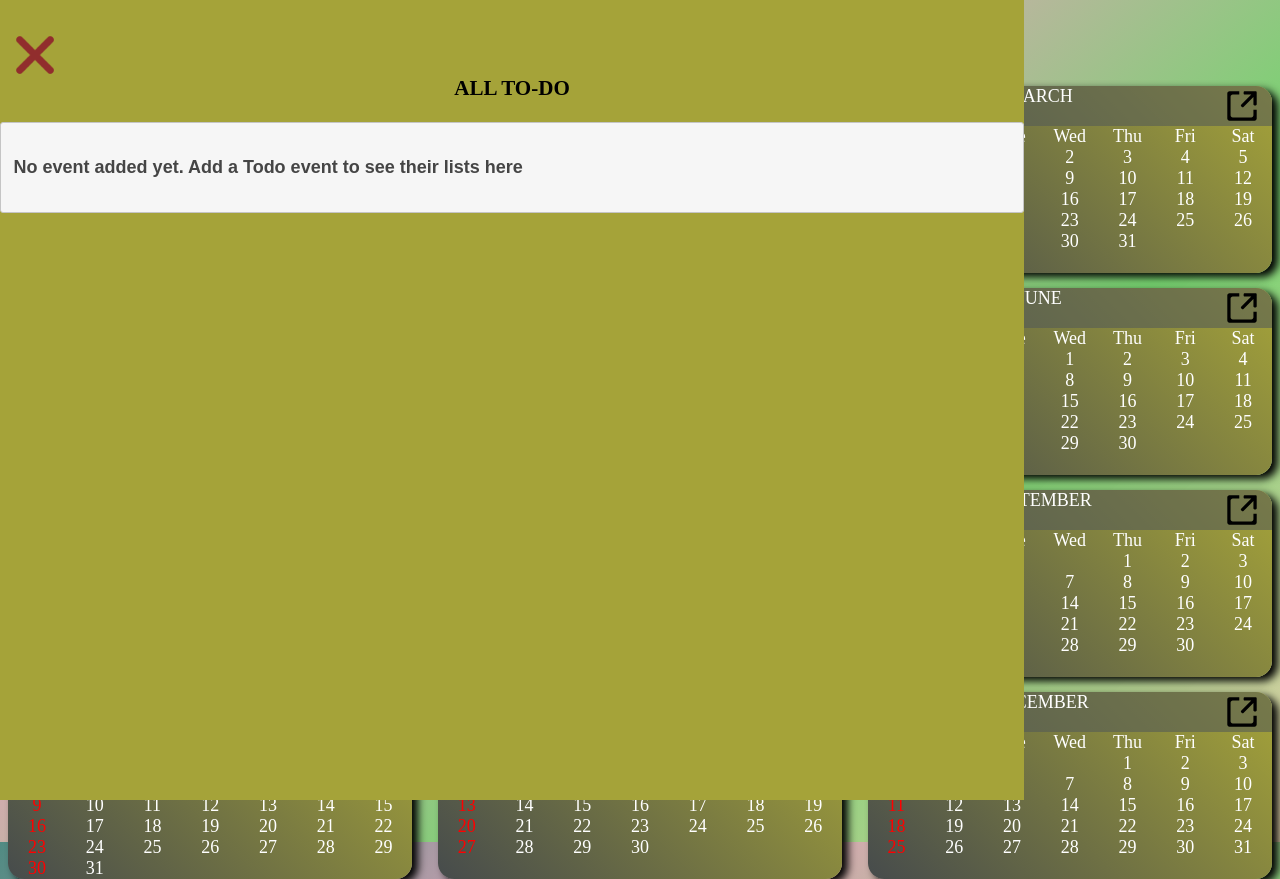
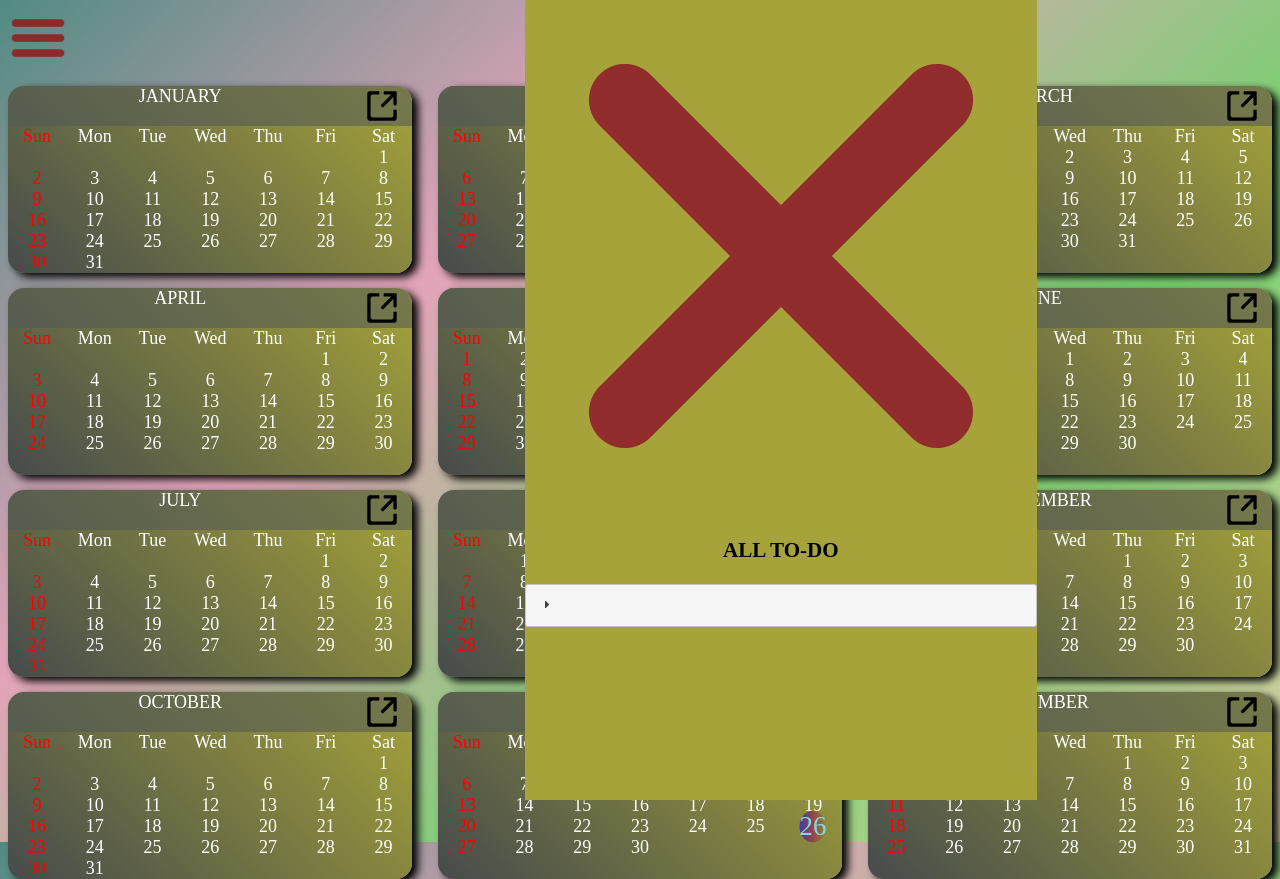
Before and after one commit to Hayzedd-A/calendar-azeez, a plain HTML site: page index.html in a window 1280 px wide. Both pictures are taken after a click on the element 33 px from the left and 38 px from the top of the page. Drawn offline with Linux system fonts and the light colour scheme.

Commit message:
Add files via upload

```diff
--- a/script.js
+++ b/script.js
@@ -2,7 +2,7 @@
 
 /* create an array of months and year with their span numbers
 loop through the array and them to the date element */
-let months = ['Sunday', 'Monday', 'Tuesday', 'Wednesday', 'Thursday', 'Friday', 'Saturday' ]
+let months = ['Sunday', 'Monday', 'Tuesday', 'Wednesday', 'Thusday', 'Friday', 'Saturday' ]
 const yearArray =  {
     '2022' : {'january': 6, 'february': 2, 'march': 2, 'april': 5, 'may': 7, 'june': 3, 'july': 5, 'august': 1, 'september': 4, 'october': 6, 'november': 2, 'december': 4},
     '2023' : {'january': 7, 'february': 3, 'march': 3, 'april': 6, 'may': 1, 'june': 4, 'july': 6, 'august': 2, 'september': 5, 'october': 7, 'november': 3, 'december': 5},
@@ -11,7 +11,7 @@
     '2026' : {'january': 4, 'february': 3, 'march': 2, 'april': 5, 'may': 7, 'june': 3, 'july': 5, 'august': 1, 'september': 4, 'october': 6, 'november': 2, 'december': 4},
     '2027' : {'january': 5, 'february': 3, 'march': 2, 'april': 5, 'may': 7, 'june': 3, 'july': 5, 'august': 1, 'september': 4, 'october': 6, 'november': 2, 'december': 4}
 }
-const yearLocalStorage = {'2022': 'event22', '2023': 'event23', '2024': 'event24', '2025': 'event25'}
+const yearLocalStorage = {'2022': 'event22', '2023': 'event23', '2024': 'event24'}
 
 // All Functions
 
@@ -89,6 +89,34 @@
     })
 }
 
+function highlightUserDate() {
+    let userFullDate = new Date().toDateString()
+    let userDate = userFullDate.split(' ')
+    let userDay = ''
+    if (currentYearName == userDate[3]) {
+        $('.month').each(function() {
+            let month = $(this).attr('id').slice(0,3)
+            if (month == userDate[1].toLowerCase()) {
+                $(this).children('.dates').children().each(function() {
+                    if ($(this).text() == userDate[2]) {
+                        $(this).addClass('userDate')
+                    }
+                })
+            }
+
+        })
+    }
+    let angle = 0
+    function linearRotate() {
+        $('.userDate').css('background-image', 'linear-gradient('+ angle + 'deg, #423ca3, #954545, transparent)')
+        angle += 30
+        if(angle == 330) {
+            angle = 0
+        }
+    }
+    setInterval(linearRotate, 500)
+}
+
 function monthSpanner(yearData) {
     $.each(yearData, function(index, value) {
         $('#' + index +' .dates>div:nth-of-type(8)').removeClass()
@@ -128,29 +156,20 @@
 
     $('.todoList .content').html('')
     $.each(todoListMonths, function(index, value) {
-        $('.todoList .'+ value).append('<div class="eventContent"><span>' + todoListDay[index] +' '+ todoListDate[index] +' -->  </span>' + todoListEvent[index] + ': '+ todoListReminder[index] + '<span><img src="delete_icon.png" id="deleteTodo"> <img src="delete_icon.png" id="deleteTodo"></span> </div')
+        $('.todoList .'+ value).append('<div class="eventContent"><span>' + todoListDay[index] +' '+ todoListDate[index] +' -->  </span>' + todoListEvent[index] + ': '+ todoListReminder[index] + '<img src="delete_icon.png" id="deleteTodo"> </div>')
     })
     /**
      * set all months to show
      * loop through the content of each month, if empty, get the id and set its h3 to hiden
      */
     $('.todoList h3').show()
-    let emptyCounter = 0
     $('.todoList .content').each(function() {
         if ($(this).html() == '') {
             let emptyClass = $(this).attr('class').split(' ')[1]
             let emptyh3 = '#todo-' + emptyClass
             $(emptyh3).hide()
-            emptyCounter += 1
         }
     })
-    if (emptyCounter == 12) {
-        $('.emptyInfo').show()
-      $('.emptyInfo').html('<h4 id="emptyInfo">No event added yet. \n Add a Todo event to see their lists here</h4>')
-    } else {
-      $('.emptyInfo').hide()
-    }
-
 }
 
 /**
@@ -282,7 +301,7 @@
     }
 })
 
-$('.yearName h1').click(function() {
+$('.yearName h1').dblclick(function() {
     $('.years').dialog('open')
 })
 
@@ -295,12 +314,12 @@
     currentYearStorage = getYearStorage(currentYearName)
     getLocalStorageData(currentYearStorage)
     redSundays()
+    highlightUserDate()
     removeOutline()
     outlineEventDates()
-    updateReminder()
 })
 
-
+highlightUserDate()
 
 // initiate an accordion from the jQuery UI to show the todo list
 $('.todoList').accordion({
@@ -328,7 +347,7 @@
  - turn on the dialog box
  - make the input for others hidden
  */
-$('.date').click(function() {
+$('.date').dblclick(function() {
     dateSelector = $(this)
     let date = $(this).html()
     let intDate = parseInt(date)
@@ -344,11 +363,11 @@
 })
 
 // make the input of others appear when others is selected from the list
-/*$('#categories').change(function() {
+$('#categories').change(function() {
     if ($(this).val() == 'Others') {
         $('.others').show()
     }
-})*/
+})
 /*
 - get the value of the others input, add it to the option list and set it as the value of the categories
 - get the datas and initiate submitted to false to check if .....
@@ -371,7 +390,6 @@
     category = $('#categories').val()
     reminderDate = $('.full-date').html()
     saveToStorage(currentYearStorage)
-    updateReminder()
     return false
 })
 
@@ -381,7 +399,7 @@
  */
 
 //  when menu icon is clicked, slide out the menu div
-$('.todoIcon').click(function() {
+$('.menuIcon').click(function() {
     $('.todoContainer').toggleClass('right50')
     updateReminder()
 })
@@ -398,8 +416,8 @@
 
 })
 dateCountDown(fullDate)
- console.log(daysToGo)
+console.log(daysToGo)
 
- $(document).on('click','#deleteTodo',function(){
+$(document).on('click','#deleteTodo', function() {
     console.log($(this).parent());
- })
+})
--- a/style.css
+++ b/style.css
@@ -18,17 +18,17 @@
         .todoContainer {
             background-color: #a5a339;
             transition: right 0.5s;
-            position: fixed;
+            position: absolute;
             top: 0;
             right: 100%;
             height: 100vh;
-            width: 80vw;
+            width: 40vw;
         }
         .todoContainer h3 {
             text-align: center;
         }
         .right50 {
-            right: 20%;
+            right: 19%;
         }
         .todoList h3 {
             text-align: center;
@@ -51,18 +51,13 @@
         }
         .year {
             flex-grow: 1;
+            display: flex;
+            justify-content: center;
         }
 
         .menuIcon img {
-          width: 50px;
-            heiight: 100%;
+            height: 100%;
             cursor: pointer;
-        }
-        #closeIcon {
-          width: 50px;
-          position: relative;
-          top: 30px;
-          left: 10px;
         }
         .calender {
             display: grid;
@@ -159,14 +154,10 @@
             height: 100vh;
         }
         .outline{
-            outline: 1px outset;
-            color: blue;
+            outline: 1.5px outset maroon;
         }
         #optionClose {
             cursor: pointer;
-        }
-        .eventContent span:last-of-type {
-          width: max-content;
         }
         .width {
             width: 95%;
@@ -208,7 +199,7 @@
             display: none;
         }
 
-        @media screen and (max-width : 820px) {
+        @media screen and (max-width : 600px) {
         .container {
             grid-template-rows: 120px 1fr;
         }
@@ -217,10 +208,16 @@
             grid-template-rows: repeat(12, 1fr);
         }
         }
-        @media screen and (max-width : 1140px) {
+        @media screen and (max-width : 800px) {
             .calender {
                 grid-template-columns: repeat(2, 1fr);
                 grid-template-rows: repeat(6, 1fr);
+            }
+        }
+        @media screen and (max-width : 1140px) {
+            .calender {
+                grid-template-columns: repeat(3, 1fr);
+                grid-template-rows: repeat(4, 1fr);
             }
         }
         @media screen and (min-width : 1640px) {
@@ -240,6 +237,13 @@
                 font-size: 64px;
             }
         }
+        .userDate {
+            border-radius: 50%;
+            color: #83d9dd;
+            transform: scale(1.5);
+            transition: all .5s linear;
+            background-image: linear-gradient(45deg, #423ca3, #954545, transparent);
+        }
 
         .eventContent {
             display: flex;
```
